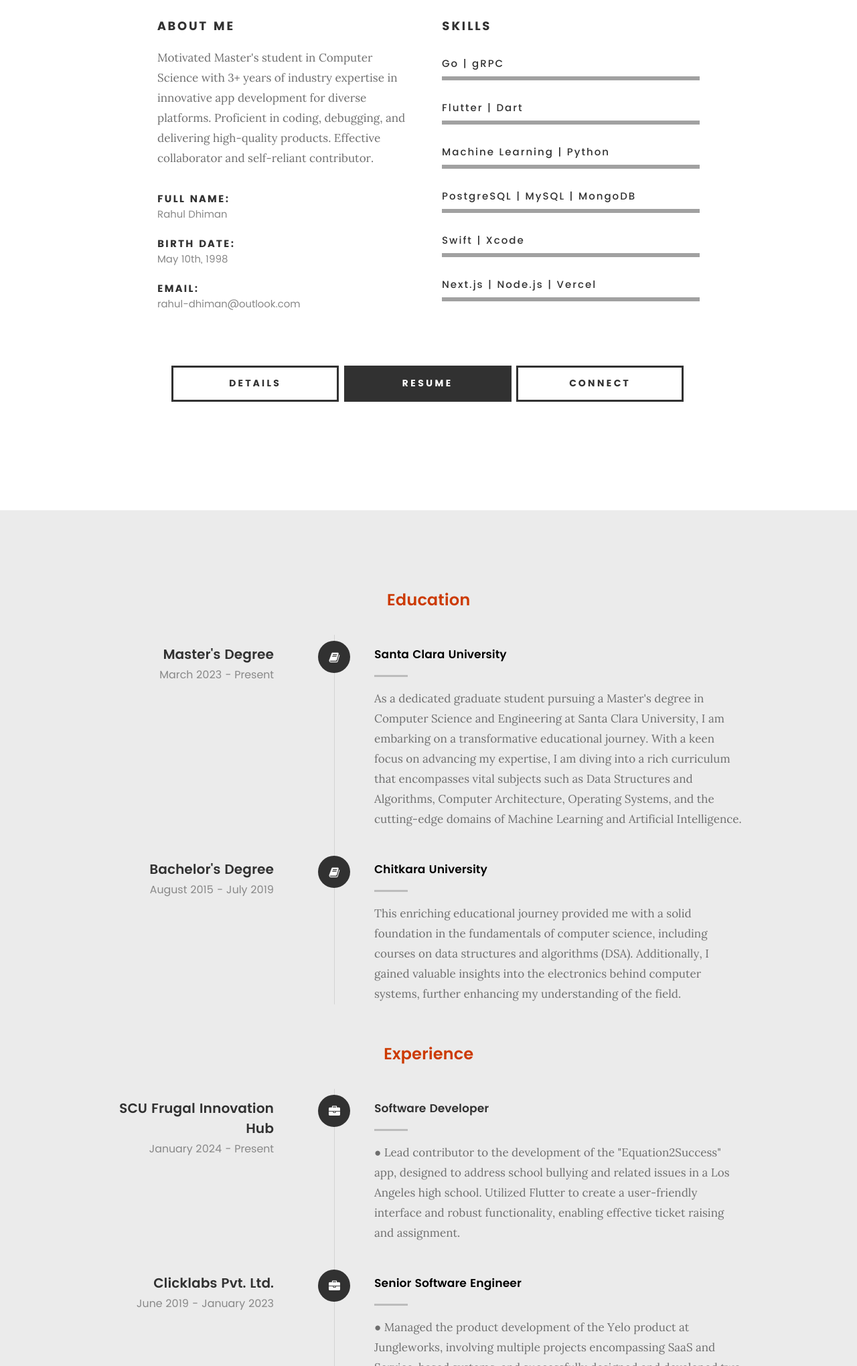
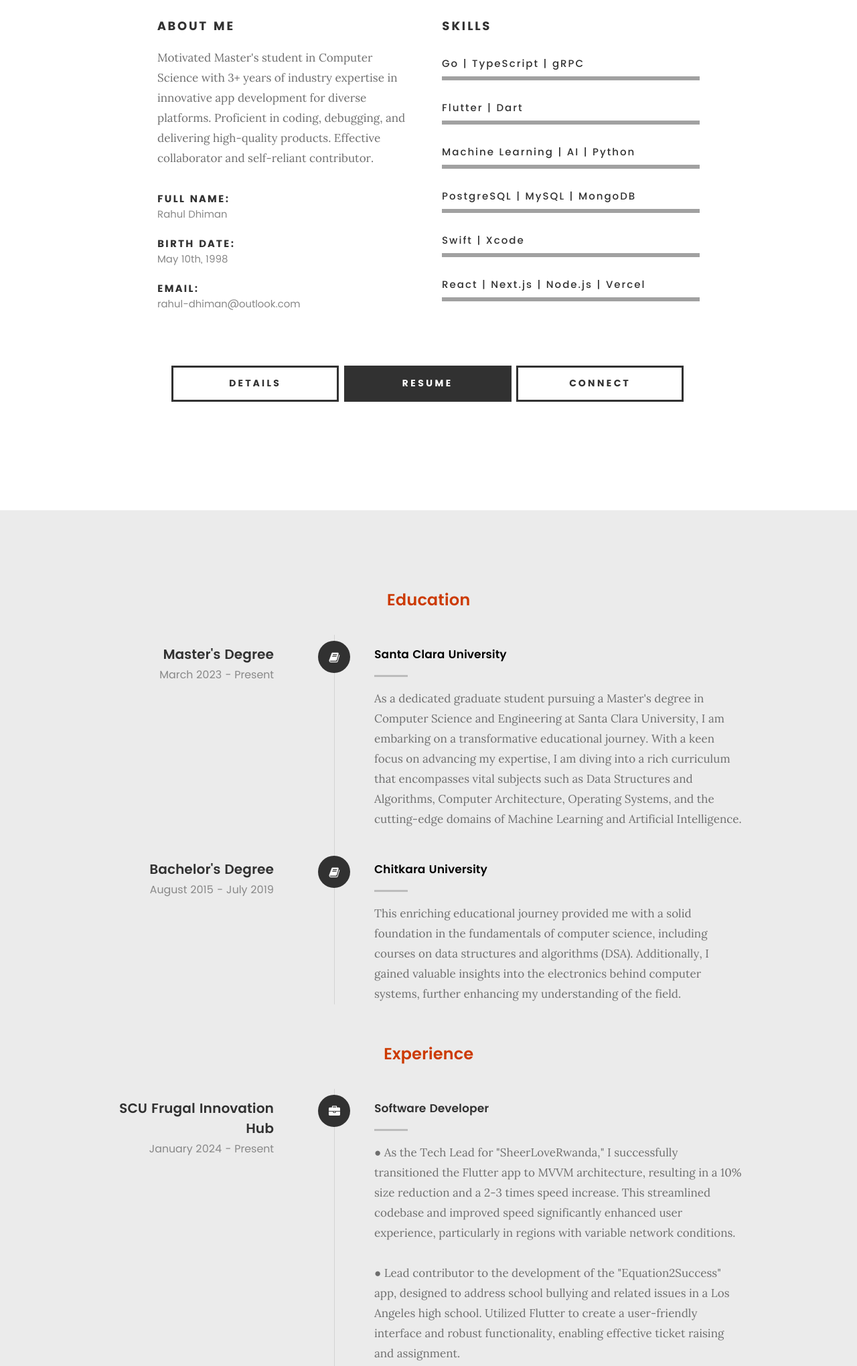
Before and after one commit to RahulDhiman93/Portfolio, a plain HTML site: page index.html in a window 1280 px wide. Shown: the part 1123-3163 px from the top of the page at 67% size. Drawn offline with nearby package versions, Linux system fonts and the light colour scheme; no server answers; files whose address does not match are found by name.

Commit message:
New updated

```diff
--- a/index.html
+++ b/index.html
@@ -157,7 +157,7 @@
 				<ul class="skill-bars">
 					<li>
 						<!--                         <div class="progress percent95"><span>95%</span></div> -->
-						<strong>Go | gRPC</strong>
+						<strong>Go | TypeScript | gRPC</strong>
 					</li>
 					<li>
 						<!--                         <div class="progress percent75"><span>75%</span></div> -->
@@ -166,7 +166,7 @@
 					</li>
 					<li>
 						<!--                         <div class="progress percent90"><span>90%</span></div> -->
-						<strong>Machine Learning | Python</strong>
+						<strong>Machine Learning | AI | Python</strong>
 					</li>
 					<li>
 						<!--                         <div class="progress percent85"><span>90%</span></div> -->
@@ -178,7 +178,7 @@
 					</li>
 					<li>
 						<!--                         <div class="progress percent75"><span>75%</span></div> -->
-						<strong>Next.js | Node.js | Vercel</strong>
+						<strong>React | Next.js | Node.js | Vercel</strong>
 					</li>
 
 				</ul> <!-- /skill-bars -->
@@ -268,7 +268,7 @@
 		<div class="row button-section">
 			<div class="col-twelve">
 				<a href="#resume" title="Details" class="button stroke smoothscroll">Details</a>
-				<a href="Rahul_Dhiman_Resume.pdf" title="Resume" class="button button-primary" target="_blank">Resume</a>
+				<a href="Rahul_Dhiman_Resume_2024.pdf" title="Resume" class="button button-primary" target="_blank">Resume</a>
 				<a href="#contact" title="Connect" class="button stroke smoothscroll">Connect</a>
 			</div>
 		</div>
@@ -373,7 +373,9 @@
 
 						<div class="timeline-content">
 							<h4><a href="https://www.scu.edu/engineering/labs--research/labs/frugal-innovation-hub/" target="_blank"></a>Software Developer</h4>
-							<p>● Lead contributor to the development of the "Equation2Success" app, designed to address school bullying and related issues in a Los Angeles high school. Utilized Flutter to create a user-friendly interface and robust functionality, enabling effective ticket raising and assignment.</p>
+							<p>● As the Tech Lead for "SheerLoveRwanda," I successfully transitioned the Flutter app to MVVM architecture, resulting in a 10% size reduction and a 2-3 times speed increase. This streamlined codebase and improved speed significantly enhanced user experience, particularly in regions with variable network conditions.
+								<br><br>
+								● Lead contributor to the development of the "Equation2Success" app, designed to address school bullying and related issues in a Los Angeles high school. Utilized Flutter to create a user-friendly interface and robust functionality, enabling effective ticket raising and assignment.</p>
 						</div>
 
 					</div>
```
Also changed, not shown: 2 other files.
